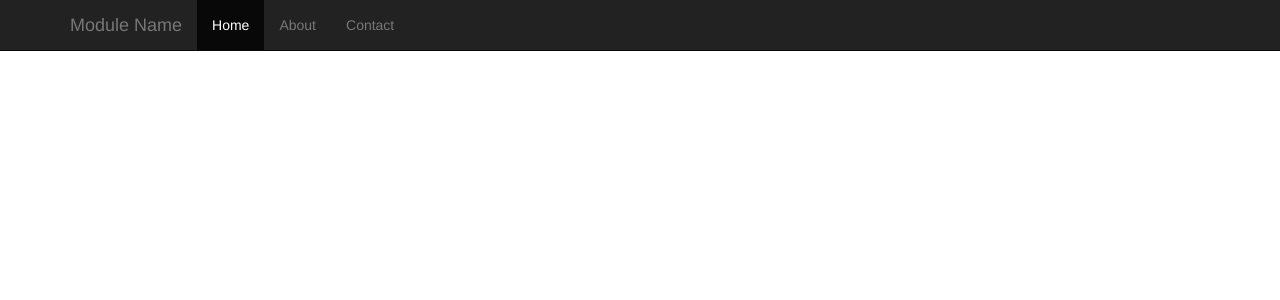
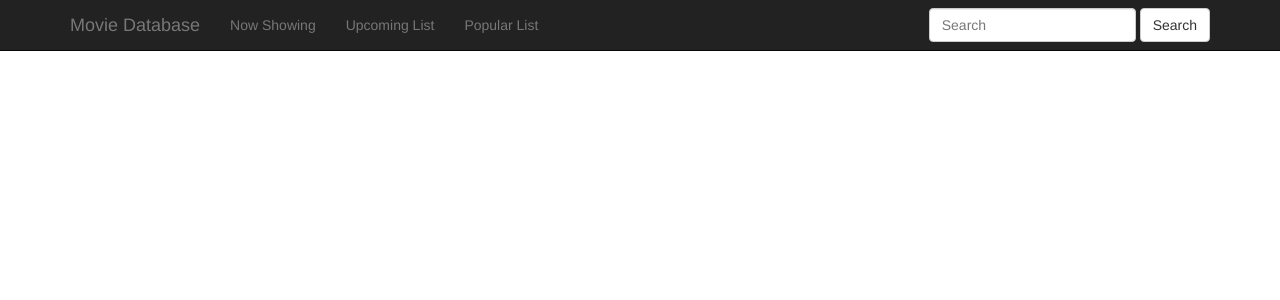
Before and after one commit to jay120794/coe-movie-db, a Python web app: template templates/main.html in a window 1280 px wide. Shown: the top 300 px of the page. Run offline with Jinja, Linux system fonts and the light colour scheme; the template is opened without the code that fills it, so the values that code supplies are empty.

Commit message:
First Part Draft

```diff
--- a/app.yaml
+++ b/app.yaml
@@ -1,4 +1,4 @@
-application: project-name
+application: coe-movie-db-15
 version: 1
 runtime: python27
 api_version: 1
@@ -7,6 +7,7 @@ threadsafe: true
 handlers:
 - url: /static
   static_dir: static
+  mime_type: text/css
 
 - url: /.*
   script: main.application
--- a/static/js/app.js
+++ b/static/js/app.js
@@ -1,3 +1,107 @@
 $(function() {
     // your code here
+    var config;
+    var baseUrl = 'http://api.themoviedb.org/3/',
+        apiKey = 'e161bfe8a7225c740f26c75304c0484a';
+
+
+    function initialize(callback) {
+        $.get(baseUrl + 'configuration', {
+            api_key: 'e161bfe8a7225c740f26c75304c0484a'
+        },function(res) {
+            config = res;
+            console.log(config);
+            callback(config);
+        });
+    }
+
+    function setEventHandlers(config) {
+        $('#form-search').submit(function() {
+            var query = $('.input-query').val();
+            searchMovie(query);
+            return  false;
+        });
+
+        $('.btn-now-showing').click(function() {
+            loadNowShowing();
+            return  false;
+        });
+
+
+        $('.btn-upcoming-list').click(function() {
+            loadUpcomingList();
+            return  false;
+        });
+
+
+        $('.btn-popular-list').click(function() {
+            loadPopularList();
+            return  false;
+        });
+
+
+    }
+
+    function searchMovie(query) {
+        var searchUrl = baseUrl + 'search/movie';
+        $('.movies-list').html('');
+        $.get(searchUrl, {
+            query: query,
+            api_key: apiKey
+        }, function(response) {
+            displayMovies(response);
+        });
+    }
+
+    function displayMovies(data) {
+        data.results.forEach(function(movie) {
+            var imageSrc = config.images.base_url + config.images.poster_sizes[2] + movie.poster_path;
+            var htmlStr = [
+                            '<li>',
+                                '<h3>',
+                                    '<a href="#">' + movie.title +'</a>',
+                                '</h3>',
+                                '<p>' + movie.release_date + '</p>',
+                                '<a href="#">',
+                                    '<img class="img-responsive" src="' + imageSrc + '" alt="">',
+                                '</a>',
+                            '</li>'
+                            ];
+            $('.movies-list').append($(htmlStr.join('')));
+        });
+    }
+
+
+    function loadNowShowing() {
+        var nowShowingUrl = baseUrl + 'movie/now_playing';
+        $('.movies-list').html('');
+        $.get(nowShowingUrl, {
+            api_key: apiKey
+        }, function(response) {
+            displayMovies(response);
+        });
+    }
+
+    function loadUpcomingList() {
+        var upcomingUrl = baseUrl + 'movie/upcoming';
+        $('.movies-list').html('');
+        $.get(upcomingUrl, {
+            api_key: apiKey
+        }, function(response) {
+            displayMovies(response);
+        });
+    }
+
+    function loadPopularList() {
+        var popularUrl = baseUrl + 'movie/popular';
+        $('.movies-list').html('');
+        $.get(popularUrl, {
+            api_key: apiKey
+        }, function(response) {
+            displayMovies(response);
+        });
+    }
+
+    initialize(setEventHandlers);
+
 });
--- a/templates/main.html
+++ b/templates/main.html
@@ -1,7 +1,10 @@
 <html>
 <head>
-    <title>Module Name</title>
+    <title>Module 6</title>
     <link rel="stylesheet" type="text/css" href="/static/css/bootstrap.css">
+    <script src="/static/js/vendors/jquery.js"></script>
+    <script src="/static/js/vendors/bootstrap.min.js"></script>
+    <script src="/static/js/app.js"></script>
 </head>
 
 <body>
@@ -15,26 +18,31 @@
             <span class="icon-bar"></span>
             <span class="icon-bar"></span>
           </button>
-          <a class="navbar-brand" href="http://getbootstrap.com/">Module Name</a>
+          <a class="navbar-brand" href="#">Movie Database</a>
         </div>
         <div class="collapse navbar-collapse">
             <ul class="nav navbar-nav">
-              <li class="active"><a href="#">Home</a></li>
-              <li><a href="#about">About</a></li>
-              <li><a href="#contact">Contact</a></li>
+              <li><a href="javascript:void(0)" class='btn-now-showing'>Now Showing</a></li>
+              <li><a href="javascript:void(0)" class='btn-upcoming-list'>Upcoming List</a></li>
+              <li><a href="javascript:void(0)" class='btn-popular-list'>Popular List</a></li>
             </ul>
+            <form class="navbar-form navbar-right" role="search" id='form-search'>
+                <div class="form-group">
+                  <input type="text" class="form-control input-query" name='query' placeholder="Search">
+                </div>
+                <button type="submit" class="btn btn-default">Search</button>
+              </form>
                 </div><!--/.nav-collapse -->
               </div>
             </div>
 
         <div class="container" style='top: 70px; position: relative;'>
-        <div class='row'>
+          <ol class='row movies-list'>
+
           </div><!-- /.row -->
+
         </div><!-- /.container -->
 
-    <script src="/static/js/vendors/jquery.js"></script>
-    <script src="/static/js/vendors/bootstrap.min.js"></script>
-    <script src="/static/js/app.js"></script>
 
 </body>
 
```
Also changed, not shown: 2 other files. Lines whose indentation alone changed are shown as unchanged.
